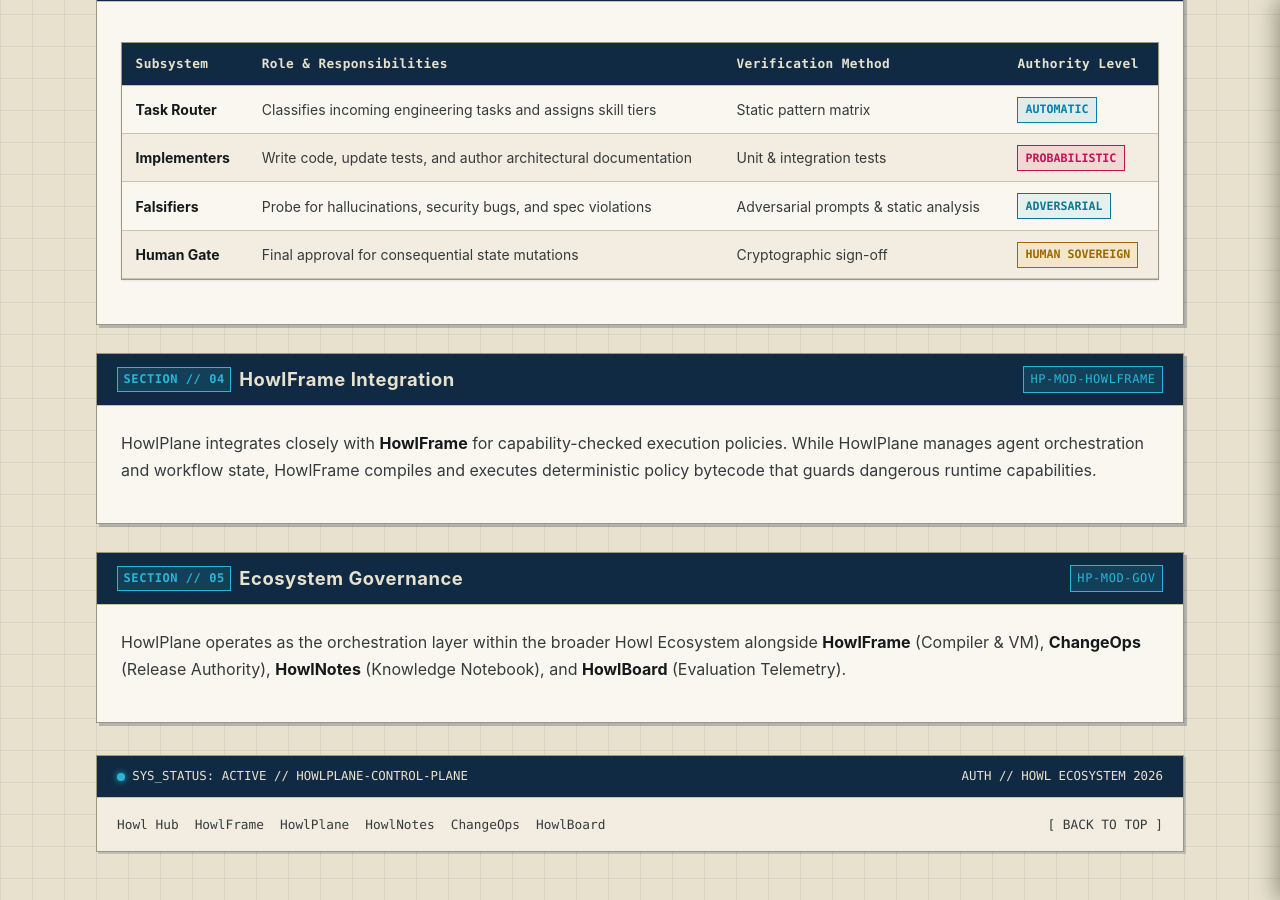
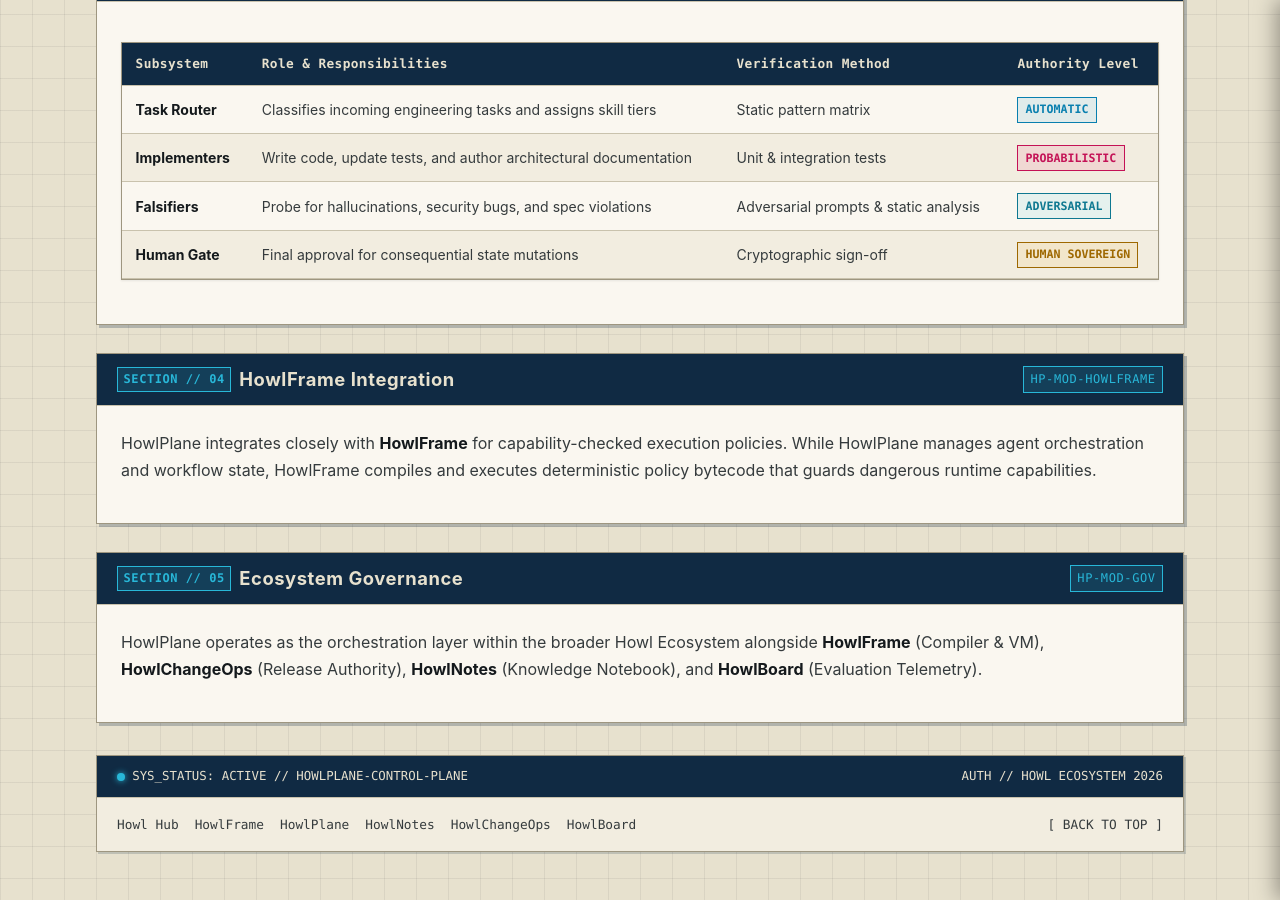
Before and after one commit to howlcipher/ai_knowledge_library, a Jekyll site: the page docs/index.html, which Jekyll copies as it is, in a window 1280 px wide and 900 px high, scrolled down 1778 px. Built offline with Jekyll 4.4.1, drawn with Linux system fonts in a browser that asks for light colours.

Commit message:
docs: update ChangeOps references to HowlChangeOps

```diff
--- a/docs/index.html
+++ b/docs/index.html
@@ -74,9 +74,9 @@
                 <div class="node-card-desc">Engineering knowledge notebook &amp; full-stack dogfood consumer proving native persistent storage.</div>
             </a>
 
-            <a href="https://howlcipher.github.io/changeops/" class="drawer-node-card">
+            <a href="https://howlcipher.github.io/howlchangeops/" class="drawer-node-card">
                 <div class="node-card-top">
-                    <span class="node-card-name">CHANGEOPS</span>
+                    <span class="node-card-name">HOWLCHANGEOPS</span>
                     <span class="node-card-role" style="color: var(--color-red);">[AUTHORITY GATE]</span>
                 </div>
                 <div class="node-card-desc">Governed release controller enforcing cryptographic human approvals and bounded Git mutations.</div>
@@ -326,7 +326,7 @@ Deterministic Verification Suite (Tests, Linters, Hygiene)
                 </div>
                 <div class="tech-body">
                     <p>
-                        HowlPlane operates as the orchestration layer within the broader Howl Ecosystem alongside <strong>HowlFrame</strong> (Compiler &amp; VM), <strong>ChangeOps</strong> (Release Authority), <strong>HowlNotes</strong> (Knowledge Notebook), and <strong>HowlBoard</strong> (Evaluation Telemetry).
+                        HowlPlane operates as the orchestration layer within the broader Howl Ecosystem alongside <strong>HowlFrame</strong> (Compiler &amp; VM), <strong>HowlChangeOps</strong> (Release Authority), <strong>HowlNotes</strong> (Knowledge Notebook), and <strong>HowlBoard</strong> (Evaluation Telemetry).
                     </p>
                 </div>
             </section>
@@ -347,7 +347,7 @@ Deterministic Verification Suite (Tests, Linters, Hygiene)
                     <a href="https://howlcipher.github.io/howlframe/">HowlFrame</a>
                     <a href="https://howlcipher.github.io/howlplane/">HowlPlane</a>
                     <a href="https://howlcipher.github.io/howlnotes/">HowlNotes</a>
-                    <a href="https://howlcipher.github.io/changeops/">ChangeOps</a>
+                    <a href="https://howlcipher.github.io/howlchangeops/">HowlChangeOps</a>
                     <a href="https://howlcipher.github.io/howlboard/">HowlBoard</a>
                 </nav>
                 <a href="#main-content">[ BACK TO TOP ]</a>
```
Also changed, not shown: README.md (+1 -1 lines), documentation/CONTROL_PLANE.md (+2 -2 lines), tests/test_howlframe_dogfood.py (+1 -1 lines).
